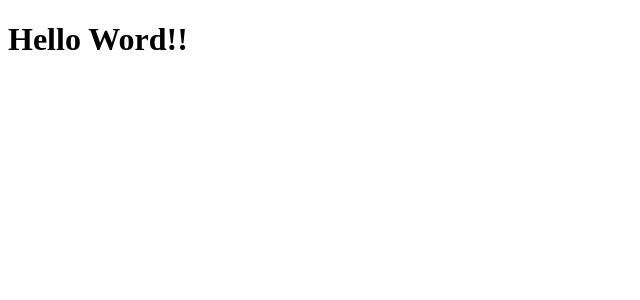
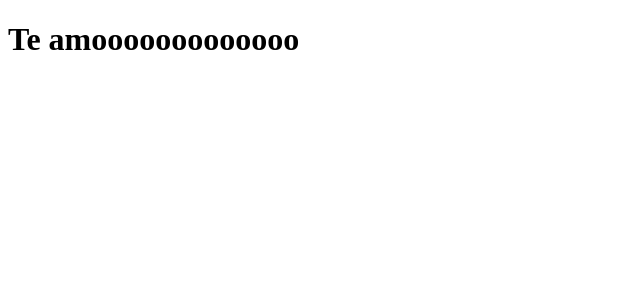
Before and after one commit to RuanCarloss/clone-tabnews, a Next.js app: page / in a window 1280 px wide. Shown: the top 300 px of the page, without its empty margins (0-640 px from the left). Built offline with nearby package versions, Linux system fonts and the light colour scheme.

Commit message:
Enviar o commit do meu amor

```diff
--- a/pages/index.js
+++ b/pages/index.js
@@ -1,9 +1,5 @@
 function Home() {
-  return <h1>Hello Word!!</h1>;
+  return <h1>Te amooooooooooooo</h1>;
 }
 
 export default Home;
-
-function teste2() {
-  console.log("teste2");
-}
```
